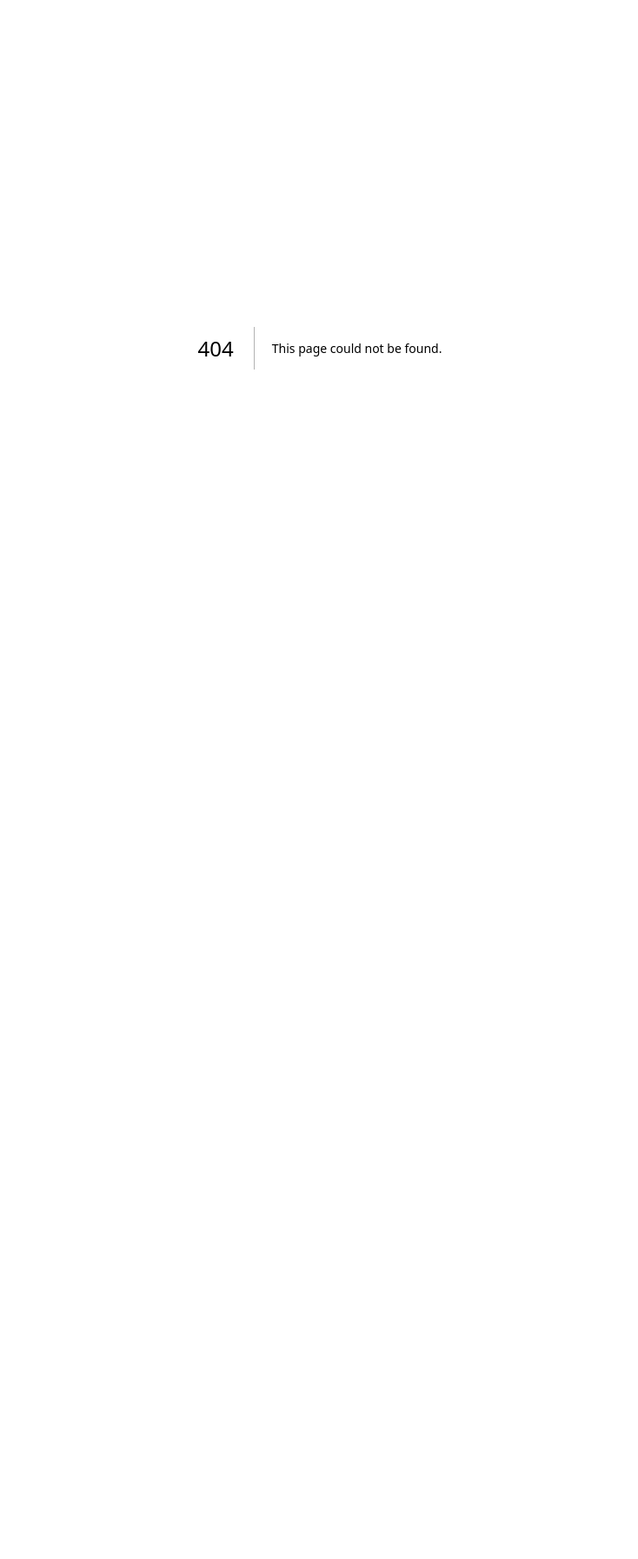
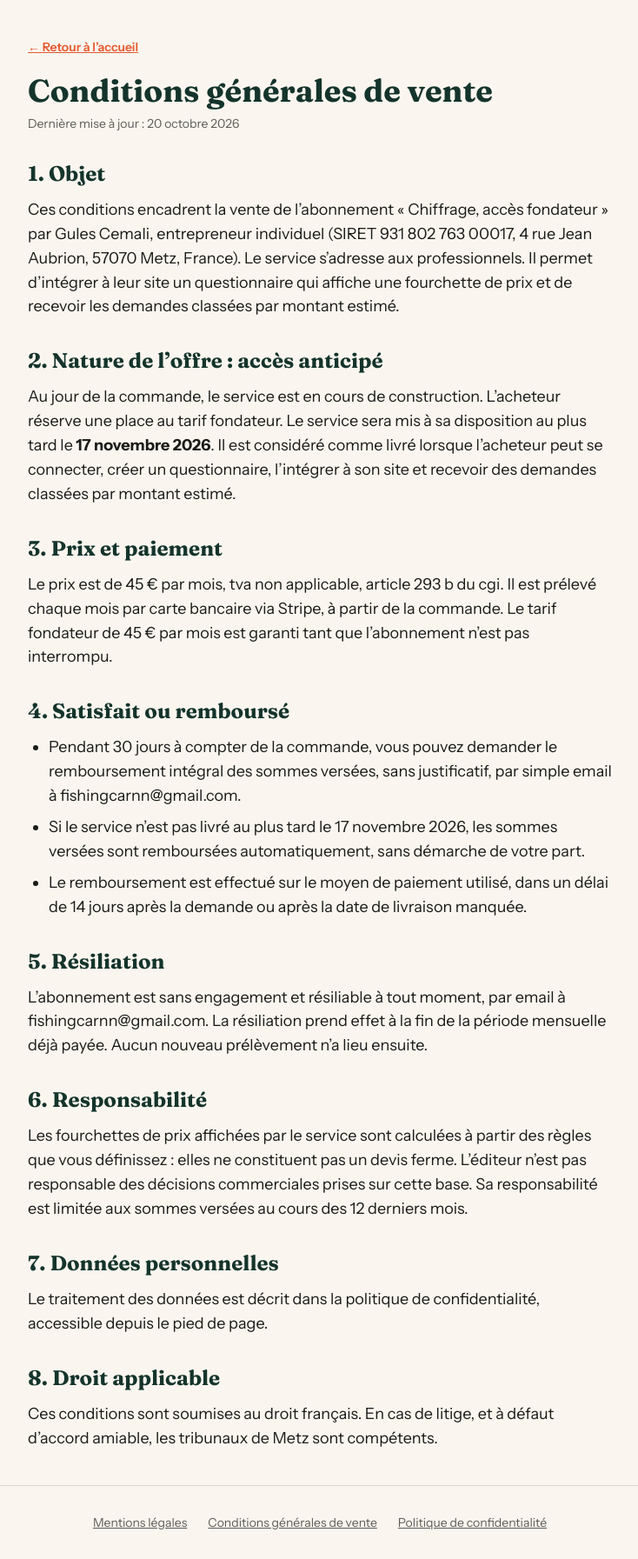
Before and after one commit to fishingcarnn-hue/chiffrage, a Next.js app: page /cgv in a window 1280 px wide. Before the commit this address had no page. Shown: the whole page at 87% size, without its empty margins (272-1006 px from the left). Before the commit the page ends 800 px from the top, so only its background shows below. Built offline with nearby package versions, Linux system fonts and the light colour scheme.

Commit message:
Pages légales

```diff
--- /dev/null
+++ b/src/app/cgv/page.tsx
@@ -0,0 +1,88 @@
+import type { Metadata } from "next";
+import { INFOS, LegalPage, H2, P, Ul } from "../legal";
+
+export const metadata: Metadata = {
+  title: "Conditions générales de vente | Chiffrage",
+};
+
+export default function Page() {
+  return (
+    <LegalPage titre="Conditions générales de vente">
+      <H2>1. Objet</H2>
+      <P>
+        Ces conditions encadrent la vente de l’abonnement « Chiffrage, accès
+        fondateur » par {INFOS.nom}, {INFOS.statut.toLowerCase()} (SIRET{" "}
+        {INFOS.siret}, {INFOS.adresse}). Le service s’adresse aux
+        professionnels. Il permet d’intégrer à leur site un questionnaire qui
+        affiche une fourchette de prix et de recevoir les demandes classées
+        par montant estimé.
+      </P>
+
+      <H2>2. Nature de l’offre : accès anticipé</H2>
+      <P>
+        Au jour de la commande, le service est en cours de construction.
+        L’acheteur réserve une place au tarif fondateur. Le service sera mis à
+        sa disposition au plus tard le <strong>{INFOS.livraison}</strong>. Il
+        est considéré comme livré lorsque l’acheteur peut se connecter,
+        créer un questionnaire, l’intégrer à son site et recevoir des demandes
+        classées par montant estimé.
+      </P>
+
+      <H2>3. Prix et paiement</H2>
+      <P>
+        Le prix est de {INFOS.prix} par mois, {INFOS.tva.toLowerCase()}. Il est
+        prélevé chaque mois par carte bancaire via Stripe, à partir de la
+        commande. Le tarif fondateur de {INFOS.prix} par mois est garanti tant
+        que l’abonnement n’est pas interrompu.
+      </P>
+
+      <H2>4. Satisfait ou remboursé</H2>
+      <Ul>
+        <li>
+          Pendant {INFOS.garantieJours} jours à compter de la commande, vous
+          pouvez demander le remboursement intégral des sommes versées, sans
+          justificatif, par simple email à {INFOS.email}.
+        </li>
+        <li>
+          Si le service n’est pas livré au plus tard le {INFOS.livraison}, les
+          sommes versées sont remboursées automatiquement, sans démarche de
+          votre part.
+        </li>
+        <li>
+          Le remboursement est effectué sur le moyen de paiement utilisé, dans
+          un délai de {INFOS.remboursementJours} jours après la demande ou
+          après la date de livraison manquée.
+        </li>
+      </Ul>
+
+      <H2>5. Résiliation</H2>
+      <P>
+        L’abonnement est sans engagement et résiliable à tout moment, par
+        email à {INFOS.email}. La résiliation prend effet à la fin de la
+        période mensuelle déjà payée. Aucun nouveau prélèvement n’a lieu
+        ensuite.
+      </P>
+
+      <H2>6. Responsabilité</H2>
+      <P>
+        Les fourchettes de prix affichées par le service sont calculées à
+        partir des règles que vous définissez : elles ne constituent pas un
+        devis ferme. L’éditeur n’est pas responsable des décisions
+        commerciales prises sur cette base. Sa responsabilité est limitée aux
+        sommes versées au cours des 12 derniers mois.
+      </P>
+
+      <H2>7. Données personnelles</H2>
+      <P>
+        Le traitement des données est décrit dans la politique de
+        confidentialité, accessible depuis le pied de page.
+      </P>
+
+      <H2>8. Droit applicable</H2>
+      <P>
+        Ces conditions sont soumises au droit français. En cas de litige, et à
+        défaut d’accord amiable, les tribunaux de Metz sont compétents.
+      </P>
+    </LegalPage>
+  );
+}
--- /dev/null
+++ b/src/app/confidentialite/page.tsx
@@ -0,0 +1,68 @@
+import type { Metadata } from "next";
+import { INFOS, LegalPage, H2, P, Ul } from "../legal";
+
+export const metadata: Metadata = {
+  title: "Politique de confidentialité | Chiffrage",
+};
+
+export default function Page() {
+  return (
+    <LegalPage titre="Politique de confidentialité">
+      <H2>Qui est responsable de vos données</H2>
+      <P>
+        {INFOS.nom}, {INFOS.statut.toLowerCase()}, {INFOS.adresse}. Contact :{" "}
+        {INFOS.email}.
+      </P>
+
+      <H2>Quelles données, pourquoi</H2>
+      <Ul>
+        <li>
+          <strong>Achat :</strong> votre nom, votre email et les informations
+          de facturation, pour gérer votre abonnement et vous envoyer l’accès.
+          Base légale : l’exécution du contrat.
+        </li>
+        <li>
+          <strong>Paiement :</strong> les données de carte sont saisies chez
+          Stripe et ne passent jamais par ce site.
+        </li>
+        <li>
+          <strong>Emails :</strong> ceux que vous m’envoyez (questions,
+          remboursement), conservés le temps de traiter votre demande.
+        </li>
+      </Ul>
+
+      <H2>Cookies et mesure d’audience</H2>
+      <P>
+        Ce site n’utilise aucun cookie publicitaire ni outil de suivi. Si une
+        mesure d’audience respectueuse de la vie privée est ajoutée, cette page
+        sera mise à jour.
+      </P>
+
+      <H2>Avec qui sont partagées vos données</H2>
+      <Ul>
+        <li>Stripe, pour le paiement.</li>
+        <li>Vercel, pour l’hébergement du site.</li>
+      </Ul>
+      <P>
+        Ces prestataires peuvent traiter des données hors de l’Union
+        européenne, dans le cadre de garanties reconnues (clauses
+        contractuelles types).
+      </P>
+
+      <H2>Durée de conservation</H2>
+      <P>
+        Les données de facturation sont conservées 10 ans (obligation
+        comptable). Les autres données sont supprimées 3 ans après le dernier
+        contact.
+      </P>
+
+      <H2>Vos droits</H2>
+      <P>
+        Vous pouvez demander l’accès, la rectification ou la suppression de
+        vos données, ou vous opposer à leur traitement, en écrivant à{" "}
+        {INFOS.email}. En cas de désaccord, vous pouvez saisir la CNIL
+        (cnil.fr).
+      </P>
+    </LegalPage>
+  );
+}
--- /dev/null
+++ b/src/app/footer.tsx
@@ -0,0 +1,17 @@
+export default function Footer() {
+  return (
+    <footer className="border-t border-sapin/15 px-5 py-8 text-center text-sm text-encre/70">
+      <nav className="flex flex-wrap justify-center gap-x-6 gap-y-2">
+        <a href="/mentions-legales" className="underline">
+          Mentions légales
+        </a>
+        <a href="/cgv" className="underline">
+          Conditions générales de vente
+        </a>
+        <a href="/confidentialite" className="underline">
+          Politique de confidentialité
+        </a>
+      </nav>
+    </footer>
+  );
+}
--- a/src/app/layout.tsx
+++ b/src/app/layout.tsx
@@ -1,6 +1,6 @@
 import type { Metadata, Viewport } from "next";
 import { Fraunces, Instrument_Sans } from "next/font/google";
-import "./globals.css";
+import "./globals.css"; import Footer from "./footer";
 
 const titre = Fraunces({
   subsets: ["latin"],
@@ -42,7 +42,7 @@ export default function RootLayout({
 }) {
   return (
     <html lang="fr" className={`${titre.variable} ${texte.variable}`}>
-      <body>{children}</body>
+      <body>{children}<Footer /></body>
     </html>
   );
 }
--- /dev/null
+++ b/src/app/legal.tsx
@@ -0,0 +1,58 @@
+import type { ReactNode } from "react";
+
+export const INFOS = {
+  nom: "Gules Cemali",
+  statut: "Entrepreneur individuel",
+  siret: "931 802 763 00017",
+  adresse: "4 rue Jean Aubrion, 57070 Metz, France",
+  email: "fishingcarnn@gmail.com",
+  telephone: "", // laissez vide pour ne pas l’afficher
+  tva: "TVA non applicable, article 293 B du CGI",
+  site: "https://chiffrage-omega.vercel.app",
+  prix: "45 €",
+  livraison: "17 novembre 2026",
+  garantieJours: 30,
+  remboursementJours: 14,
+  maj: "20 octobre 2026",
+};
+
+export function H2({ children }: { children: ReactNode }) {
+  return (
+    <h2 className="mt-8 font-titre text-2xl font-bold text-sapin">
+      {children}
+    </h2>
+  );
+}
+
+export function P({ children }: { children: ReactNode }) {
+  return <p className="mt-3">{children}</p>;
+}
+
+export function Ul({ children }: { children: ReactNode }) {
+  return <ul className="mt-3 list-disc space-y-2 pl-6">{children}</ul>;
+}
+
+export function LegalPage({
+  titre,
+  children,
+}: {
+  titre: string;
+  children: ReactNode;
+}) {
+  return (
+    <main className="px-5 py-10">
+      <div className="mx-auto max-w-2xl">
+        <a href="/" className="text-sm font-semibold text-brule underline">
+          ← Retour à l’accueil
+        </a>
+        <h1 className="mt-4 font-titre text-4xl font-bold text-sapin">
+          {titre}
+        </h1>
+        <p className="mt-2 text-sm text-encre/70">
+          Dernière mise à jour : {INFOS.maj}
+        </p>
+        {children}
+      </div>
+    </main>
+  );
+}
--- /dev/null
+++ b/src/app/mentions-legales/page.tsx
@@ -0,0 +1,54 @@
+import type { Metadata } from "next";
+import { INFOS, LegalPage, H2, P } from "../legal";
+
+export const metadata: Metadata = { title: "Mentions légales | Chiffrage" };
+
+export default function Page() {
+  return (
+    <LegalPage titre="Mentions légales">
+      <H2>Éditeur du site</H2>
+      <P>
+        {INFOS.site.replace("https://", "")} est édité par {INFOS.nom},{" "}
+        {INFOS.statut.toLowerCase()}.
+      </P>
+      <P>
+        SIRET : {INFOS.siret}
+        <br />
+        Adresse : {INFOS.adresse}
+        <br />
+        Email : {INFOS.email}
+        {INFOS.telephone ? (
+          <>
+            <br />
+            Téléphone : {INFOS.telephone}
+          </>
+        ) : null}
+        <br />
+        {INFOS.tva}
+      </P>
+      <P>Directeur de la publication : {INFOS.nom}.</P>
+
+      <H2>Hébergeur</H2>
+      <P>
+        Vercel Inc., 440 N Barranca Ave #4133, Covina, CA 91723, États-Unis.
+        Site : vercel.com.
+      </P>
+
+      <H2>Paiements</H2>
+      <P>
+        Les paiements sont traités par Stripe Payments Europe Ltd. L’éditeur
+        n’a jamais accès à vos coordonnées bancaires complètes.
+      </P>
+
+      <H2>Propriété intellectuelle</H2>
+      <P>
+        Les textes, la structure et les éléments graphiques du site sont la
+        propriété de l’éditeur. Toute reproduction sans autorisation écrite est
+        interdite.
+      </P>
+
+      <H2>Contact</H2>
+      <P>Pour toute question : {INFOS.email}.</P>
+    </LegalPage>
+  );
+}
--- a/src/app/page.tsx
+++ b/src/app/page.tsx
@@ -133,8 +133,8 @@ export default function Home() {
       </section>
 
       <footer className="px-5 pb-10 text-center text-sm text-encre/60">
-        © Chiffrage. Mentions légales, CGV et confidentialité : à venir avant
-        l'ouverture des paiements.
+        © Chiffrage
+        Remplacer tout.
       </footer>
     </main>
   );
```
